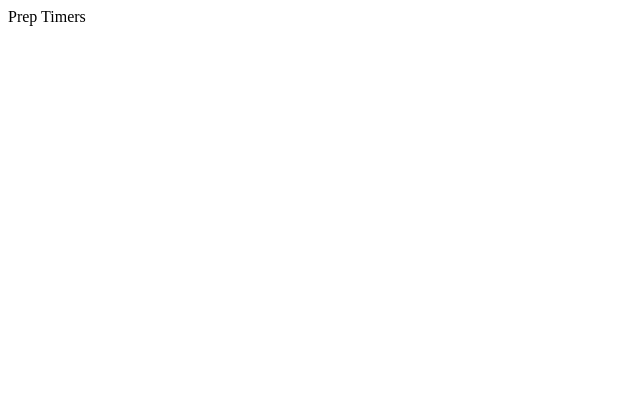
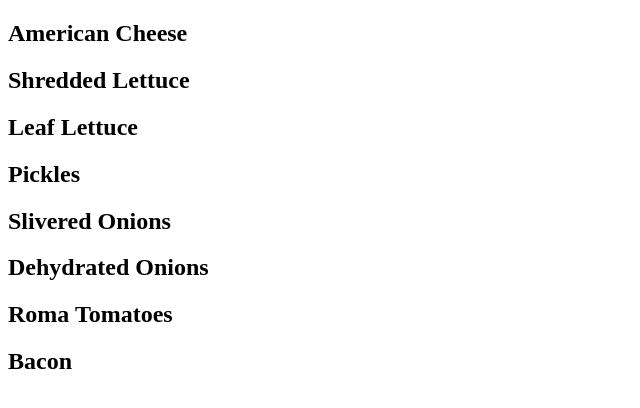
Before and after one commit to minasman/PrepTimer, a React (Create React App) app in the folder client/: page / in a window 1280 px wide. Shown: the top 408 px of the page, without its empty margins (0-640 px from the left). Built offline with nearby package versions, Linux system fonts and the light colour scheme.

Commit message:
Add Stateless Product Component

```diff
--- a/client/src/components/prepTimers.js
+++ b/client/src/components/prepTimers.js
@@ -1,20 +1,22 @@
 import React from 'react';
 import { connect } from 'react-redux';
+import Product from '../stateless/product';
 
 class PrepTimers extends React.Component {
 
+    makeTimers() {
+        return this.props.products[0].map(product => <Product item={product} key={product.name} />)
+    }
+
     render() {
-        console.log(this.props)
         return (
-
-            <div>Prep Timers</div>
+            <div>{this.makeTimers()}</div>
         )
     }
 }
 
 const mapStateToProps = (state) => {
     return {
-
         products: state.products
     }
 }
--- /dev/null
+++ b/client/src/stateless/product.js
@@ -0,0 +1,11 @@
+import React from 'react';
+
+const Product = (props) => {
+    return (
+        <div>
+            <h2>{props.item.name}</h2>
+        </div>
+    )
+}
+
+export default Product;
```
